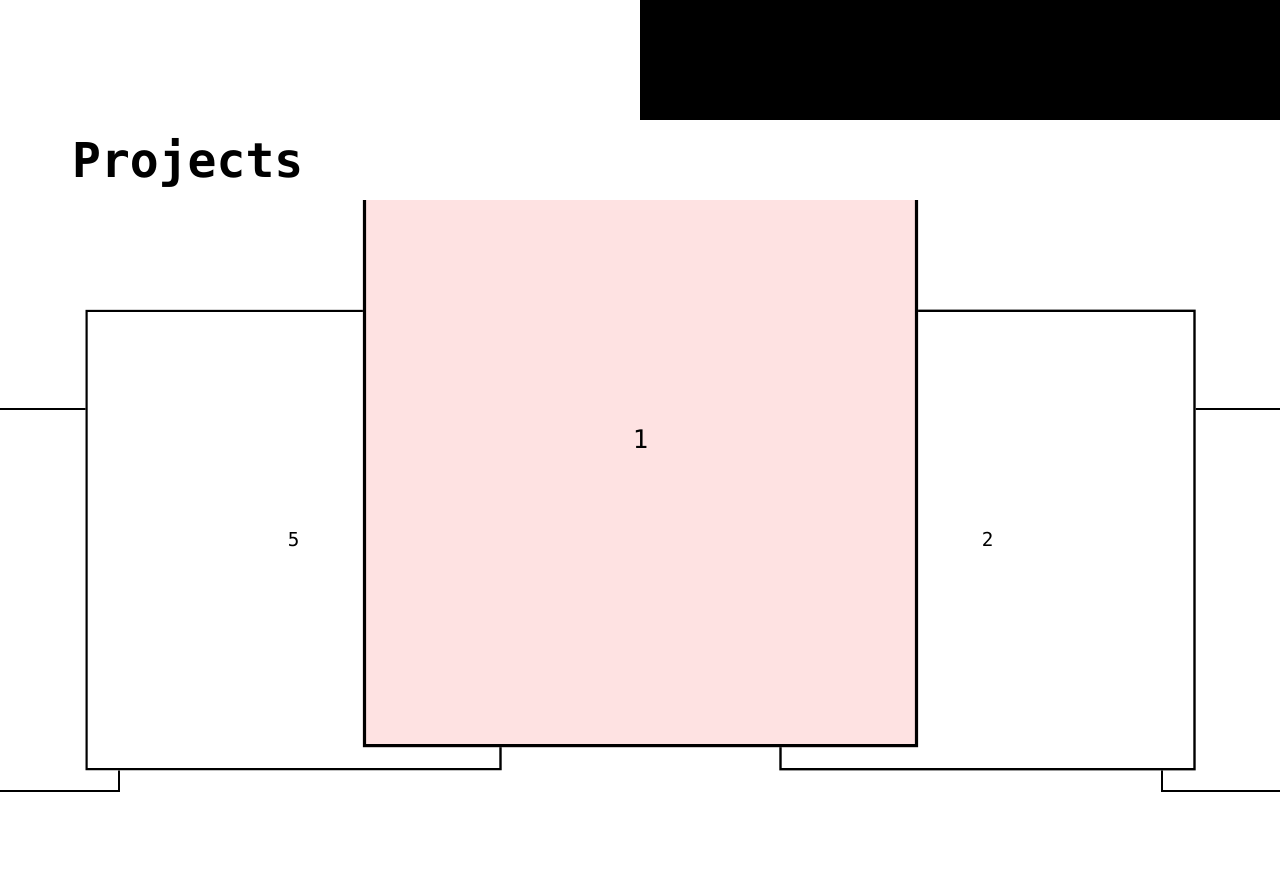
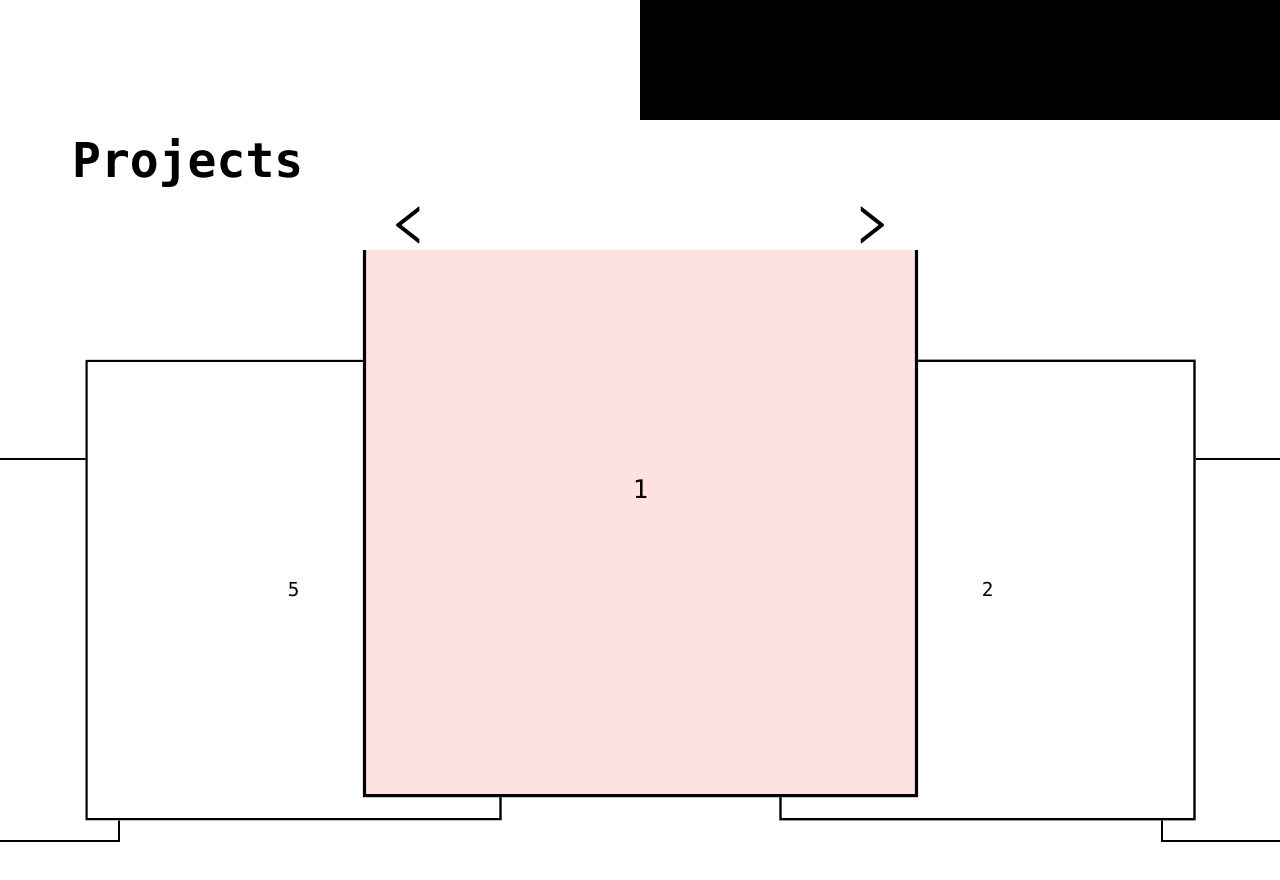
Before and after one commit to OshkarVTec/portfolio_v2, a React (Vite) app: page / in a window 1280 px wide. Shown: the part 680-1560 px from the top of the page. Built offline with nearby package versions, Linux system fonts and the light colour scheme.

Commit message:
add buttons

```diff
--- a/src/Projects/Projects.css
+++ b/src/Projects/Projects.css
@@ -32,17 +32,17 @@
 	position: relative;
 	transform: scale(1) translateY(0);
 	transition: transform 0.3s cubic-bezier(0.4, 0, 0.2, 1);
-	z-index: 997;
+	z-index: 900;
 }
 
 .slick-slide.slick-active:not(.slick-center) > div {
 	position: relative;
 	transform: scale(1.2) translateY(-50px);
-	z-index: 998;
+	z-index: 901;
 }
 
 .slick-center > div {
 	position: relative;
 	transform: scale(1.6) translateY(-100px);
-	z-index: 999;
+	z-index: 902;
 }
--- a/src/Projects/Projects.tsx
+++ b/src/Projects/Projects.tsx
@@ -1,6 +1,8 @@
 import Subtitle from "../common/Subtitle";
 import Slider from "react-slick";
 import "./Projects.css";
+import { AiOutlineLeft, AiOutlineRight } from "react-icons/ai";
+import React from "react";
 
 export default function Projects() {
 	const settings = {
@@ -14,12 +16,31 @@ export default function Projects() {
 		className: "center",
 		centerPadding: "100px",
 	};
+
+	const slider = React.useRef<Slider | null>(null);
+
+	const leftArrow = () => {
+		console.log(slider?.current?.slickPrev());
+		slider?.current?.slickPrev();
+	};
+
+	const rightArrow = () => {
+		slider?.current?.slickNext();
+	};
 	return (
 		<div className="h-screen">
 			<div>
 				<Subtitle>Projects</Subtitle>
 			</div>
-			<Slider {...settings}>
+			<div className="flex justify-between px-96 z-[904] ">
+				<button onClick={leftArrow} className="z-[910]">
+					<AiOutlineLeft size={50} />
+				</button>
+				<button onClick={rightArrow} className="z-[910]">
+					<AiOutlineRight size={50} />
+				</button>
+			</div>
+			<Slider ref={slider} {...settings} className="z-[800]">
 				<div>
 					<div className="border-2 border-black h-96 w-full bg-red-100">
 						<h3>1</h3>
```
